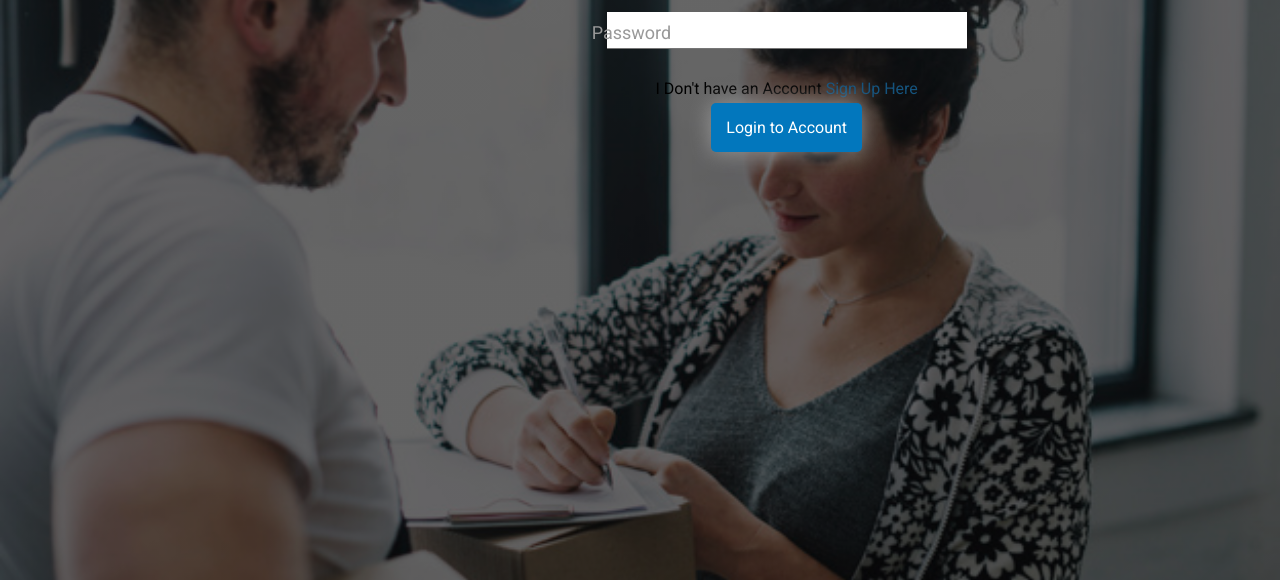
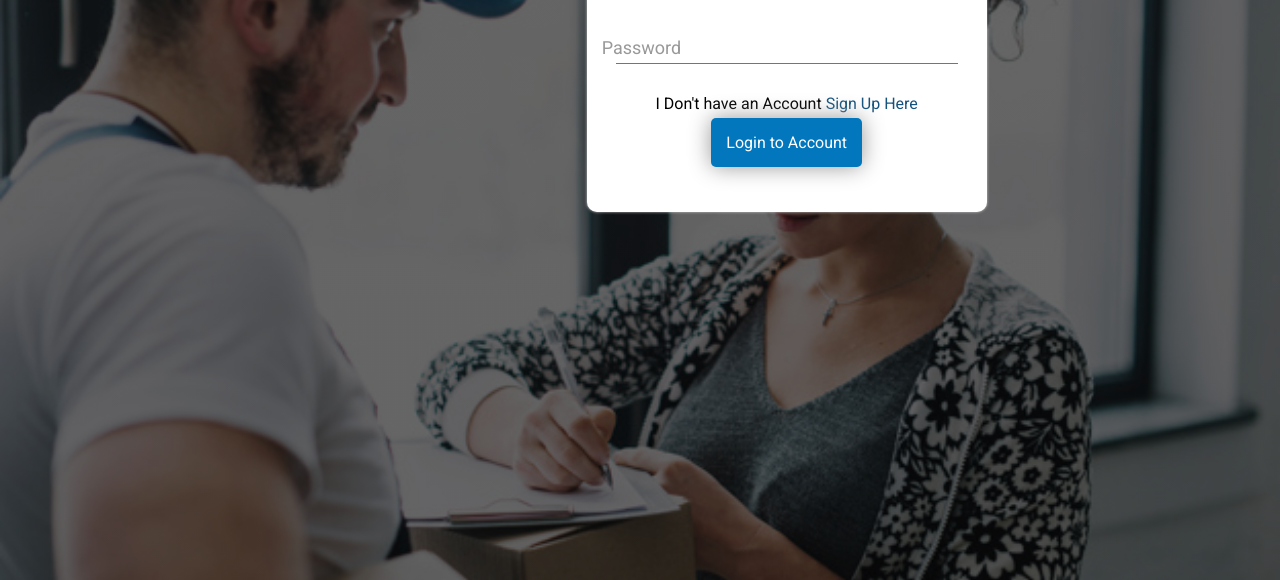
Before and after one commit to emmsdan/parcel-delivery-service, a plain HTML site: page UI/auth.html in a window 1280 px wide. Shown: the part 220-800 px from the top of the page. Drawn offline with Linux system fonts and the light colour scheme.

Commit message:
added column to allow easy layout

```diff
--- a/UI/assets/css/main.css
+++ b/UI/assets/css/main.css
@@ -375,6 +375,14 @@
 }
 /* contents */
 
+.box {
+  background: var(--theme-content-bg);
+  margin: 0 auto;
+  padding: 15px 10px;
+  box-shadow: 0 0 3px #ccc;
+  border-radius: 10px;
+  width: 90%;
+}
 
 .screen {
   background-image: linear-gradient(rgba(0, 0, 0, 0.6), rgba(0, 0, 0, 0.6)),url('../img/bg.jpg') ;
```
